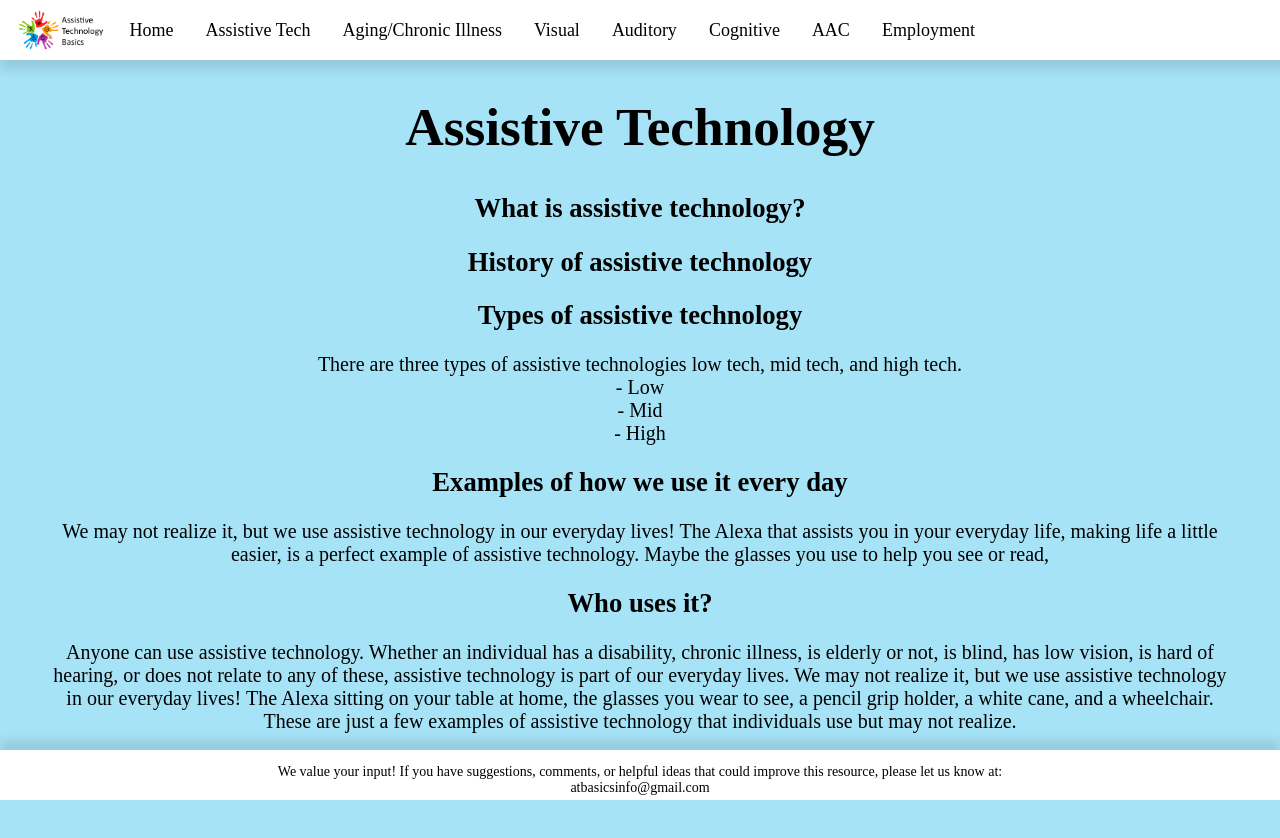
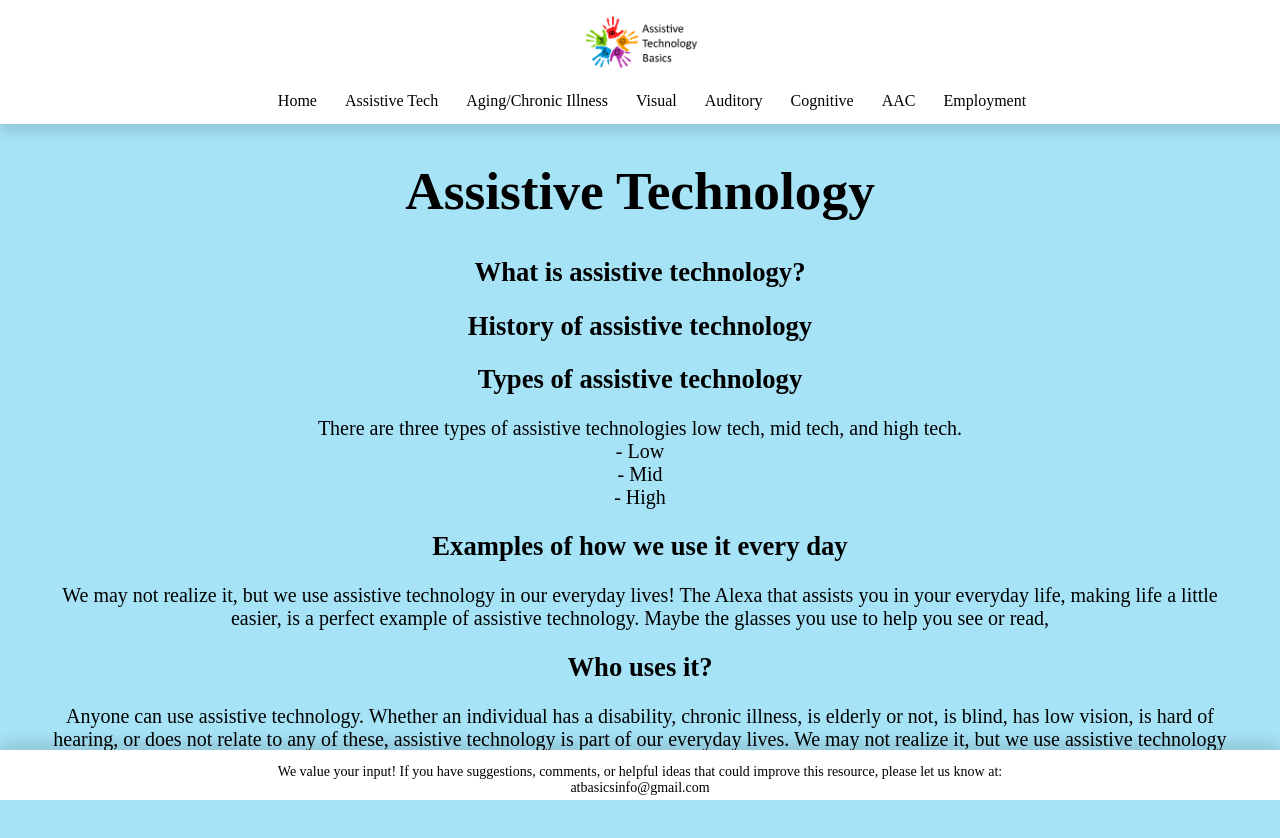
Before and after one commit to atbasics/atbasics.github.io, a plain HTML site: page at.html in a window 1280 px wide. Shown: the top 838 px of the page. Drawn offline with Linux system fonts and the light colour scheme.

Commit message:
Placed logo above

```diff
--- a/header.css
+++ b/header.css
@@ -1,70 +1,73 @@
-/*header background color*/
+/* header background color */
 body {
     margin: 0;
     padding: 0;
 }
+
+/* header wrapper */
+.header-wrapper{
+    width: 100%;
+}
+
+.logo-container{
+    width: 100%;
+    display: flex;
+    justify-content: center;
+    align-items: center;
+    padding: 10px 0 4px 0;
+    background-color: white;
+}
+
+/* responsive logo */
+.logo{
+    height: clamp(32px, 8vw, 64px);
+    width: auto;
+    display: block;
+}
+
 /*----------------Tabs----------------*/
 .tabs{
-    /*height: clamp(56px, 10vh, 80px);*/
-    height:fit-content;
     width: 100%;
     display: flex;
-    align-items: center;
+    justify-content: center;
     gap: 8px;
-    padding: 6px 10px;
+    padding: 8px 12px;
     background-color: white;
     box-shadow: 0 10px 10px rgba(0, 0, 0, 0.1);
-    flex-wrap: wrap; /* allow tabs to wrap to additional lines on narrow screens */
-    overflow-x: auto; /* enable horizontal scrolling if needed on very small screens */
-    -webkit-overflow-scrolling: touch;
+    flex-wrap: wrap; /* allow wrapping on small screens */
 }
 .tab{
-    flex: 0 0 auto; /* don't stretch; let items size to content */
+    flex: 0 0 auto;
     text-align: center;
     color: rgb(0, 0, 0);
     cursor: pointer;
     font-family: 'Old Standard TT', serif;
     text-decoration: none;
-    font-size: clamp(14px, 2.5vw, 18px);
-    padding: 8px 12px;
+    font-size: clamp(12px, 2.2vw, 16px);
+    padding: 6px 10px;
+    border-radius: 4px;
 }
 .tab:hover {
     background-color: grey;
     color: white;
     text-decoration: none;
 }
-.icon{
-    display: flex;
-    align-items: center;
-    flex: 0 0 auto;
+
+/* small tweaks for very small screens */
+@media (max-width: 420px) {
+    .tabs{ gap:6px; padding:6px 8px; }
+    .logo{ height: clamp(28px, 10vw, 44px); }
+    .tab{ font-size: 12px; padding: 5px 8px; }
 }
-/* Icon image sizing - responsive */
-.logo{
-    height: 48px;
-    width: auto;
-    display: block;
-}
-/*Icon settings*/
-.icon:hover {
-    transform: scale(1.1);
-}
-/*add padding above the tab text so it is centered*/
+
+/* tab content (if used) */
 .tab-content {
-    text-wrap-mode: wrap;
+    text-wrap-mode: auto;
     display: none;
     padding: 20px;
     border-top: 1px solid #0f5952;
 }
-/* Reduce sizes on very small screens */
-@media (max-width: 480px) {
-    .logo{ height: 36px; }
-    .tab{ font-size: 13px; padding: 6px 8px; }
-}
 
-@media (max-width: 360px) {
-    .logo{ height: 30px; }
-    .tab{ font-size: 12px; padding: 5px 6px; }
-}
 /*---------------Background---------------*/
 body {
     height: 100%;
@@ -73,6 +76,7 @@ body {
     background-size:cover ;
     background-position: center;
 }
+
 #filter {
     position: fixed;
     width: 100%;
@@ -82,4 +86,4 @@ body {
     z-index: -1;
     transition: background-color 1s ease;
     background-color: rgba(0, 0, 0, 0); /* Default no tint */
-  }
+}
--- a/header.html
+++ b/header.html
@@ -1,10 +1,11 @@
-<div class="tabs">
-    <!-- icon -->
+<div class="header-wrapper">
+    <div class="logo-container">
         <a href="index.html" class="icon">
             <img src="images/logo.png" alt="AT Basics Icon" class="logo">
         </a>
+    </div>
 
-    <!-- Navigation Tabs -->
+    <div class="tabs">
         <a href="index.html" class="tab">Home</a>
         <a href="at.html" class="tab">Assistive Tech</a>
         <a href="aci.html" class="tab">Aging/Chronic Illness</a>
@@ -14,4 +15,5 @@
         <a href="aac.html" class="tab">AAC</a>
         <a href="employment.html" class="tab">Employment</a>
     </div>
+</div>
 <div id="filter"></div>
```
Lines whose indentation alone changed are shown as unchanged.
